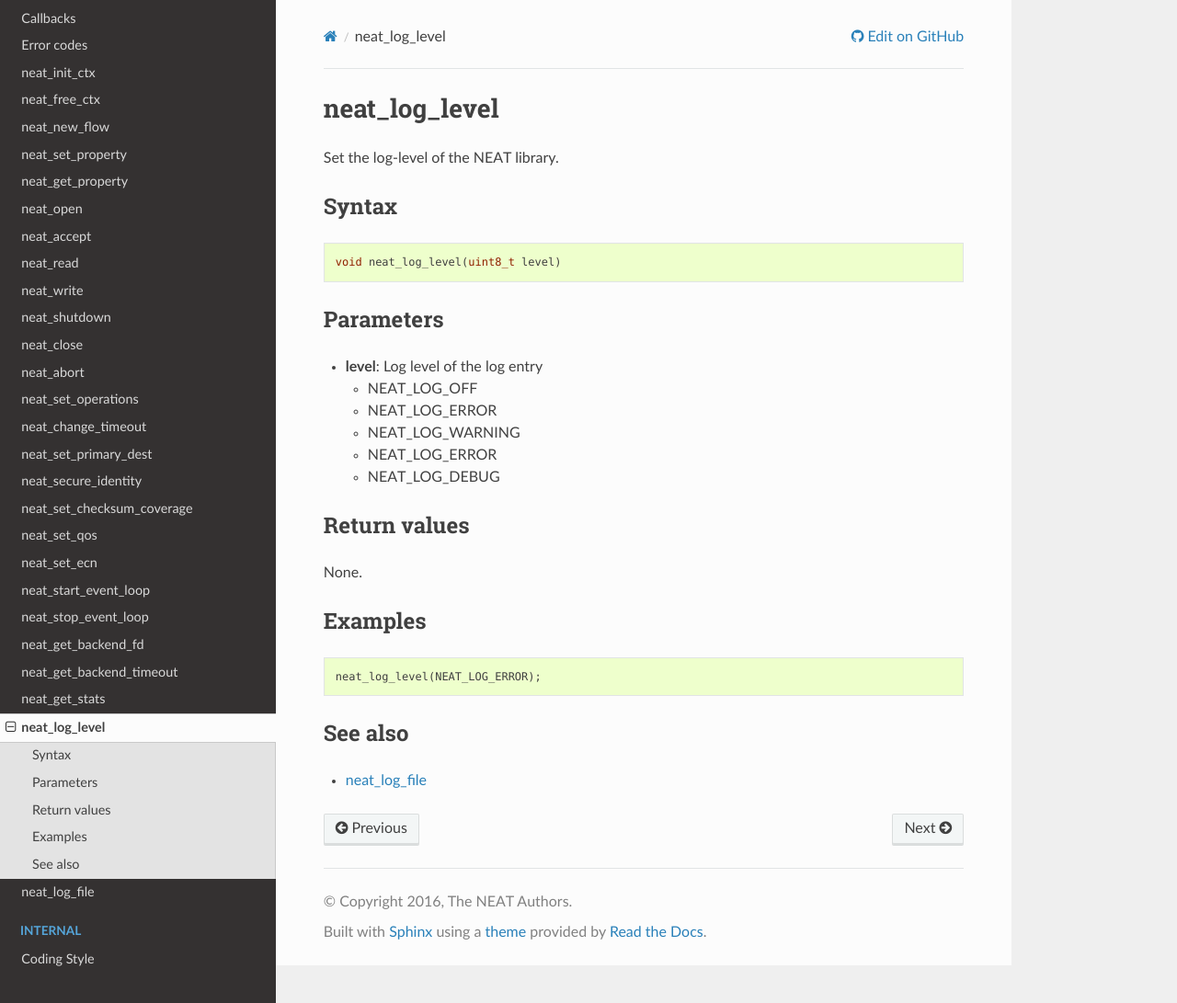
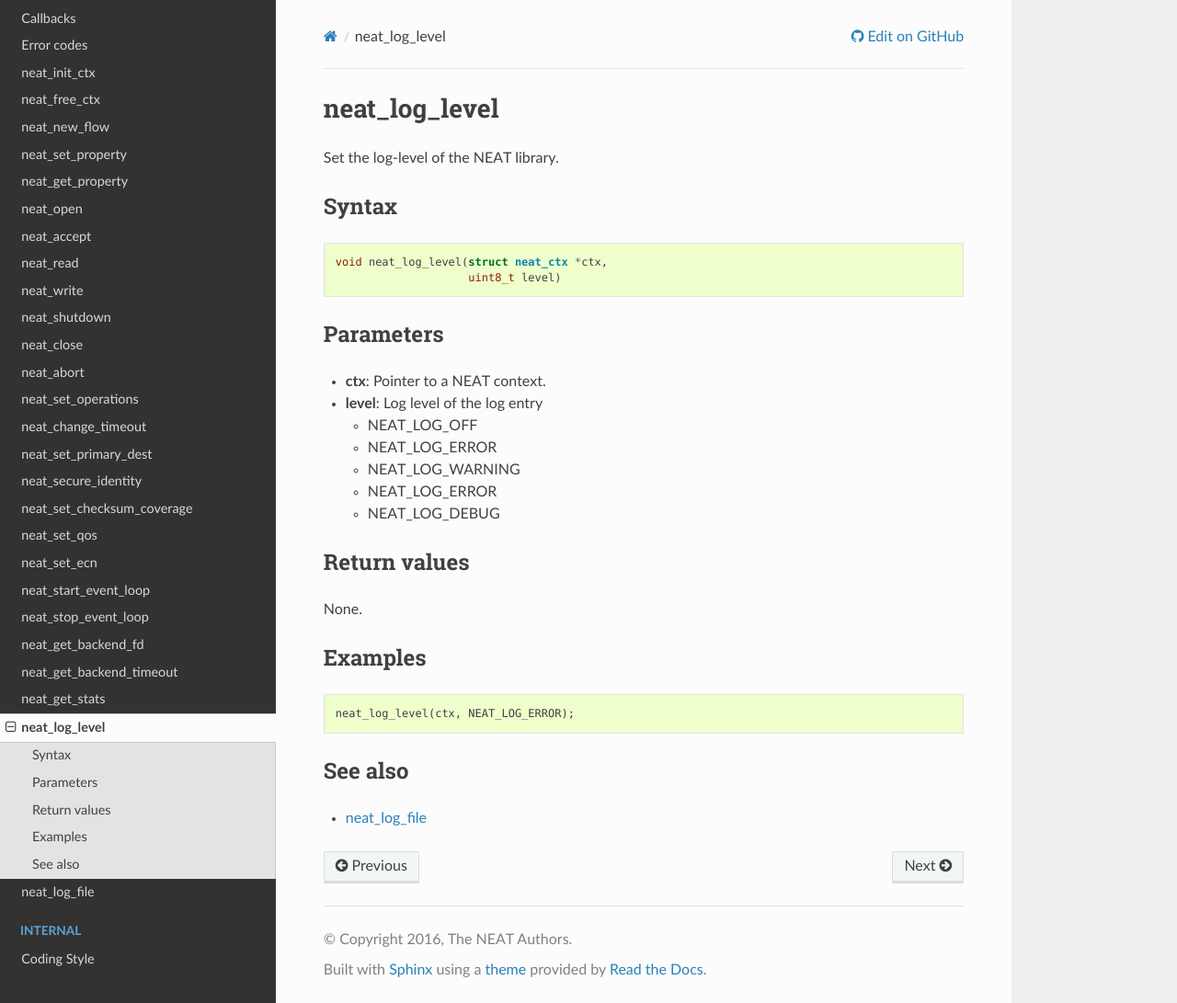
Before and after one commit to NEAT-project/neat, a Sphinx documentation site: the page built from docs/neat_log_level.md, in a window 1280 px wide and 1091 px high. Shown: the whole window at 92% size. Built offline with Sphinx 7.4.7 and the Read the Docs theme 2.0.0, drawn with Linux system fonts in a browser that asks for light colours.

Commit message:
docs: update the neat_log* functions with the ctx argument

````diff
--- a/docs/neat_log_level.md
+++ b/docs/neat_log_level.md
@@ -3,10 +3,13 @@ Set the log-level of the NEAT library.
 
 ### Syntax
 ```c
-void neat_log_level(uint8_t level)
+void neat_log_level(struct neat_ctx *ctx,
+                    uint8_t level)
 ```
 
 ### Parameters
+
+- **ctx**: Pointer to a NEAT context.
 - **level**: Log level of the log entry
     - NEAT_LOG_OFF
     - NEAT_LOG_ERROR
@@ -19,7 +22,7 @@ None.
 
 ### Examples
 ```
-neat_log_level(NEAT_LOG_ERROR);
+neat_log_level(ctx, NEAT_LOG_ERROR);
 ```
 
 ### See also
````
Also changed, not shown: docs/neat_log_file.md (+5 -2 lines).
